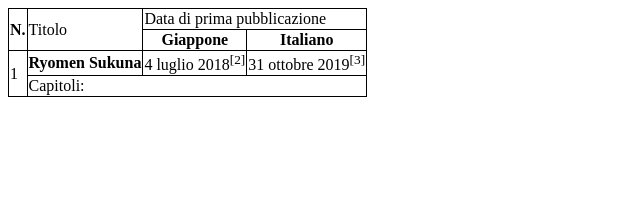
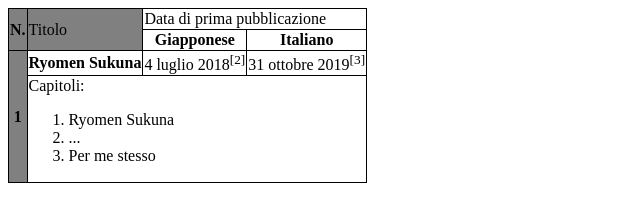
Before and after one commit to r22-4ar-fa/r22-4ar-fa.github.io, a plain HTML site: page esercizi/es4.html in a window 1280 px wide. Shown: the whole page, without its empty margins (0-640 px from the left). Drawn offline with Linux system fonts and the light colour scheme.

Commit message:
Update es4.html

```diff
--- a/esercizi/es4.html
+++ b/esercizi/es4.html
@@ -6,21 +6,24 @@ table, th, td {
   border: 1px solid black;
   border-collapse: collapse; /* default: separate */
 }
+.tuttogrigio {
+    background-color: grey;
+  }
 </style>
 </head>
   <body>
 <table>
   <tr>
-    <th rowspan="2">N.</th>
-        <td rowspan="2">Titolo</td>
+    <th rowspan="2" class="tuttogrigio">N.</th>
+        <td rowspan="2" class="tuttogrigio">Titolo</td>
         <td colspan="2">Data di prima pubblicazione</td>
   </tr>
   <tr>
-        <th>Giappone</th>
+        <th>Giapponese</th>
         <th>Italiano</th>
   </tr>
   <tr>
-    <td rowspan="2">1</td>
+    <th rowspan="2" class="tuttogrigio">1</th>
         <th>Ryomen Sukuna</th>
     <td>4 luglio 2018<sup>[2]</sup></td>
         <td>31 ottobre 2019<sup>[3]</sup></td>
@@ -28,6 +31,11 @@ table, th, td {
   <tr>
         <td colspan="3">
           Capitoli:<br/>
+          <ol>
+  <li>Ryomen Sukuna</li>
+            <li>...</li>
+            <li>Per me stesso</li>
+</ol>
     </td>
   </tr>
    </table>
```
